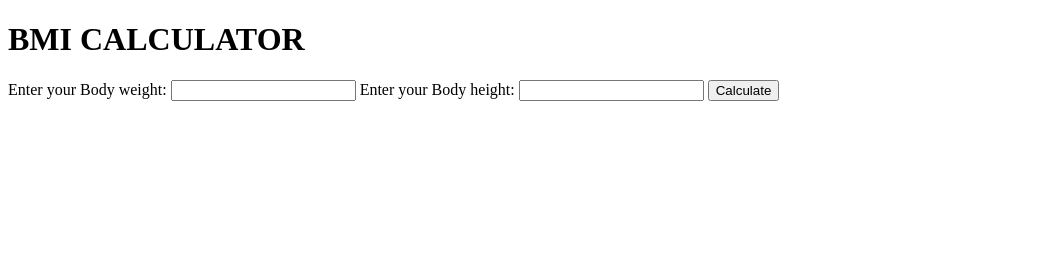
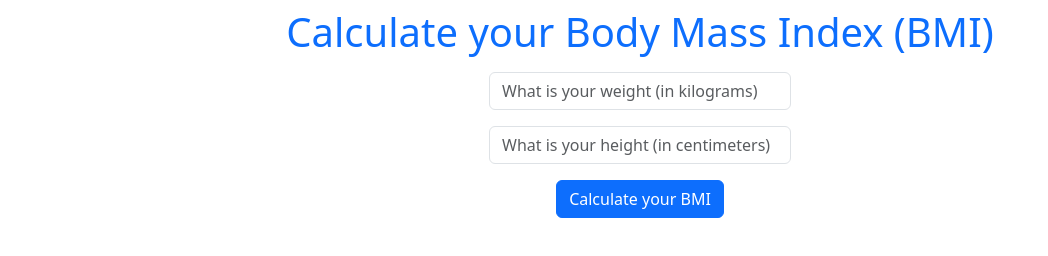
Before and after one commit to dlihawi/BMICALC, a website: page calculator.html in a window 1280 px wide. Shown: the whole page, without its empty margins (0-1048 px from the left). Drawn offline with nearby package versions, Linux system fonts and the light colour scheme.

Commit message:
changes made on design

```diff
--- a/calculator.html
+++ b/calculator.html
@@ -1,19 +1,22 @@
 <!DOCTYPE html>
 <html lang="en">
 <head>
-  <meta charset="UTF-8">
-  <meta name="viewport" content="width=device-width, initial-scale=1.0">
-  <title>BMI Calculator</title>
+    <link href="https://cdn.jsdelivr.net/npm/bootstrap@5.3.0/dist/css/bootstrap.min.css" rel="stylesheet" integrity="sha384-9ndCyUaIbzAi2FUVXJi0CjmCapSmO7SnpJef0486qhLnuZ2cdeRhO02iuK6FUUVM" crossorigin="anonymous">
+    <script src="https://cdn.jsdelivr.net/npm/bootstrap@5.3.0/dist/js/bootstrap.bundle.min.js" integrity="sha384-geWF76RCwLtnZ8qwWowPQNguL3RmwHVBC9FhGdlKrxdiJJigb/j/68SIy3Te4Bkz" crossorigin="anonymous"></script>
+    <meta charset="UTF-8">
+    <meta name="viewport" content="width=device-width, initial-scale=1.0">
+    <title>Document</title>
 </head>
 <body>
-  <h1>BMI CALCULATOR</h1>
-  <form action="/" method="post">
-    <label for="weight">Enter your Body weight:</label>
-    <input type="text", name="weight">
-    <label for="height">Enter your Body height:</label>
-    <input type="text", name="height">
-    <button type="submit">Calculate</button>
-  </form>
-
+    <h1 class="px-4 py-2 text-primary text-center">
+        Calculate your Body Mass Index (BMI)
+    </h1>
+    <form action="/" method="post" class="row justify-content-center">
+        <div class="col-md-3 align-self-center ml-5 text-center">
+            <input class="form-control mb-3" type="text" name="weight" placeholder="What is your weight (in kilograms)">
+            <input class="form-control mb-3" type="text" name="height" placeholder="What is your height (in centimeters)">
+            <button type="submit" name="submit" class="btn btn-primary m-auto">Calculate your BMI</button>
+        </div>
+    </form>
 </body>
 </html>
```
Also changed, not shown: app.js (+28 -15 lines).
